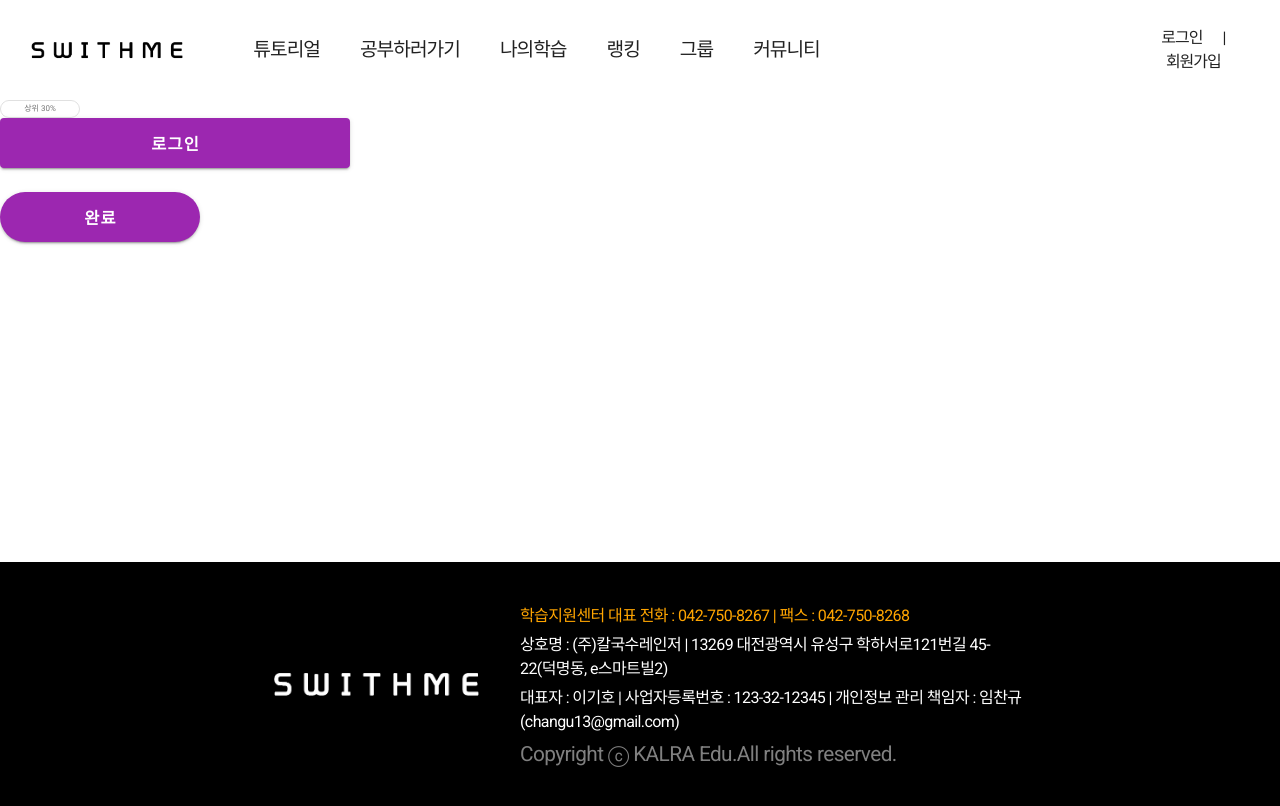
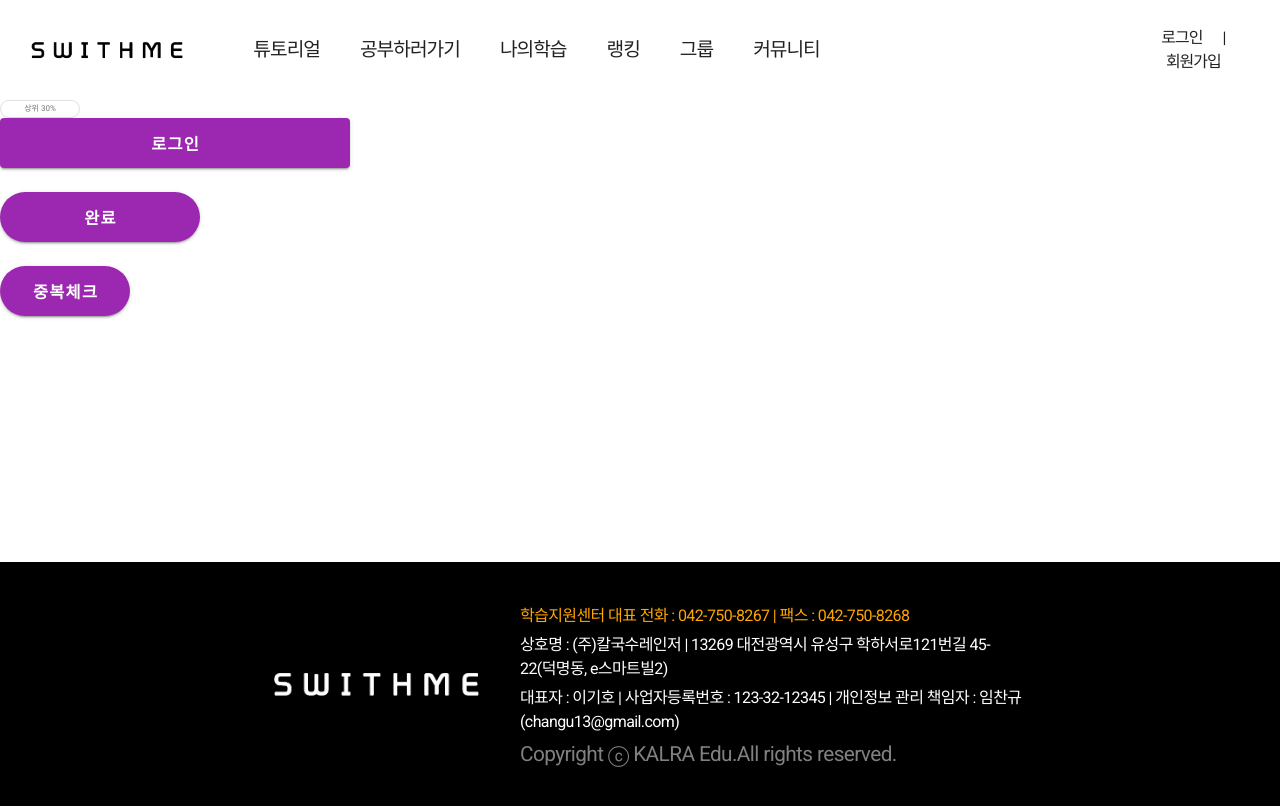
Before and after one commit to lahreum/Swithme, a Vue app in the folder frontend/: page / in a window 1280 px wide. Shown: the top 806 px of the page. Built offline with nearby package versions, Linux system fonts and the light colour scheme.

Commit message:
[S04P23B103-13] Feat : AppBtnSmall.vue

```diff
--- a/frontend/src/App.vue
+++ b/frontend/src/App.vue
@@ -13,6 +13,12 @@
       :btnNameColor="'white'"
       :btnName="'완료'"
     />
+    <br />
+    <AppBtnSmall
+      :btnColor="'purple'"
+      :btnNameColor="'white'"
+      :btnName="'중복체크'"
+    />
     <v-main>
       <router-view />
     </v-main>
@@ -26,6 +32,7 @@ import AppHeader from "./components/include/AppHeader.vue";
 import InfoChip from "./components/common/InfoChip.vue";
 import AppBtnLarge from "./components/common/AppBtnLarge.vue";
 import AppBtnMiddle from "./components/common/AppBtnMiddle.vue";
+import AppBtnSmall from "./components/common/AppBtnSmall.vue";
 
 export default {
   components: {
@@ -34,6 +41,7 @@ export default {
     "info-chip": InfoChip,
     AppBtnMiddle,
     AppBtnLarge,
+    AppBtnSmall,
   },
 };
 </script>
--- /dev/null
+++ b/frontend/src/components/common/AppBtnSmall.vue
@@ -0,0 +1,15 @@
+<template>
+  <div>
+    <v-btn rounded width="130px" height="50px" :color="btnColor">
+      <h3 :style="'color:' + btnNameColor">{{ btnName }}</h3>
+    </v-btn>
+  </div>
+</template>
+
+<script>
+export default {
+  props: ["btnColor", "btnName", "btnNameColor"],
+};
+</script>
+
+<style></style>
```
